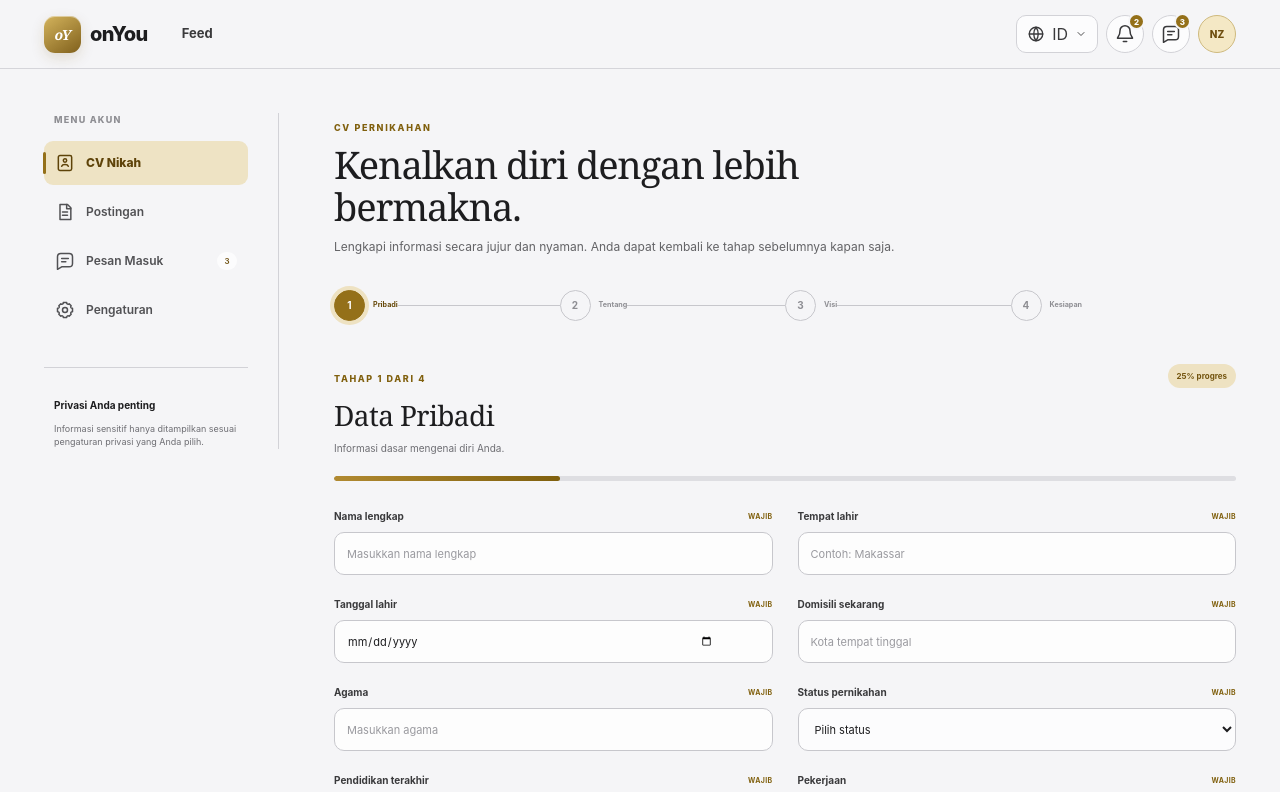
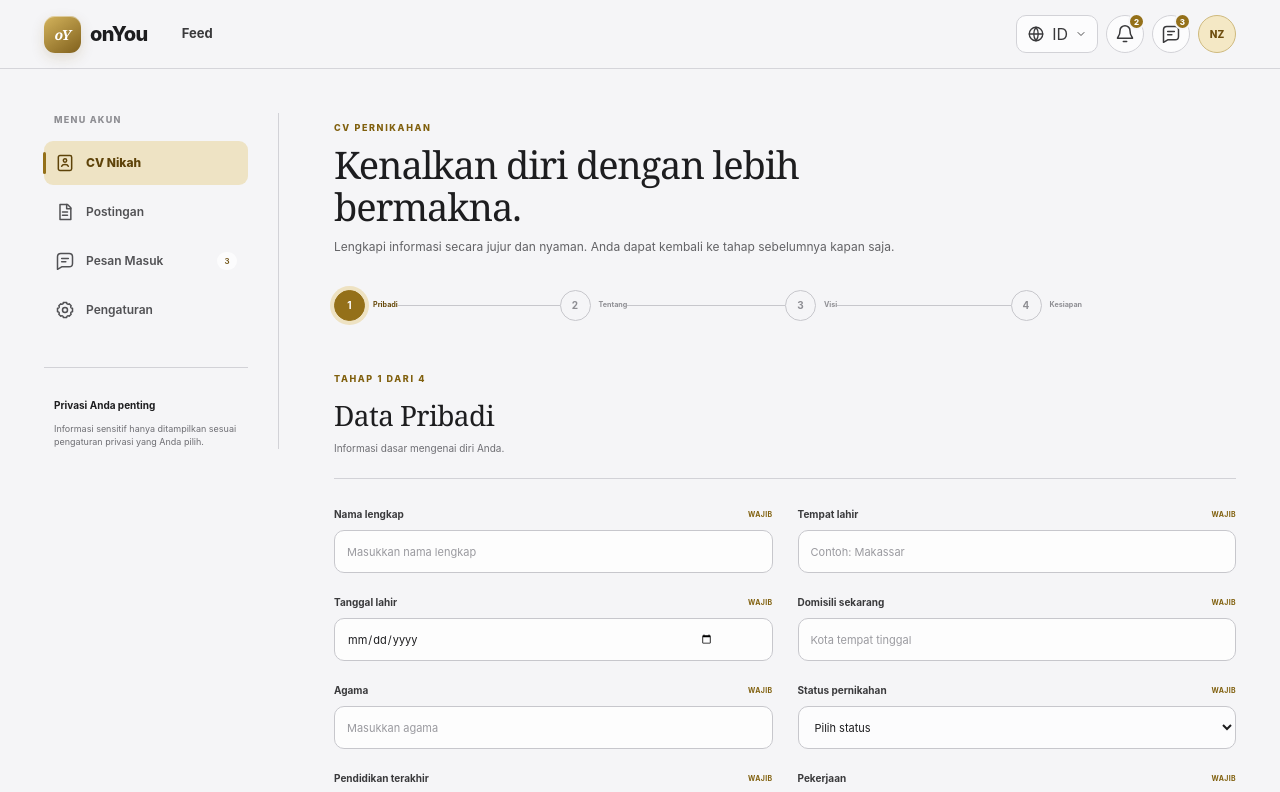
Before and after one commit to n4inz/onYou, a Next.js app: page /accounts/cv-pernikahan/create in a window 1280 px wide. Shown: the top 792 px of the page. Built offline with nearby package versions, Linux system fonts and the light colour scheme.

Commit message:
fix: make final CV fields optional

```diff
--- a/src/app/accounts/cv-pernikahan/create/cv-marriage-form.tsx
+++ b/src/app/accounts/cv-pernikahan/create/cv-marriage-form.tsx
@@ -18,7 +18,7 @@ const REQUIRED: Record<number, string[]> = {
   1: ["fullName", "birthPlace", "birthDate", "domicile", "religion", "maritalStatus", "education", "job"],
   2: [],
   3: [],
-  4: ["marriageTarget"],
+  4: [],
 };
 
 function cx(...names: Array<string | false | undefined>) {
@@ -98,7 +98,6 @@ export default function CvMarriageForm() {
   const submit = (event: FormEvent) => { event.preventDefault(); if (validate(4)) setSubmitted(true); };
   const togglePanel = (target: Exclude<Panel, null>) => setPanel((current) => current === target ? null : target);
   const completed = Object.values(values).filter(Boolean).length;
-  const progress = step * 25;
 
   return <div className={styles.page}>
     <header className={styles.header}><div className={styles.headerInner}>
@@ -136,10 +135,7 @@ export default function CvMarriageForm() {
         <ol className={styles.steps}>{STEPS.map((item) => <li key={item.number} className={cx(step === item.number && styles.currentStep, step > item.number && styles.doneStep)}><button type="button" onClick={() => item.number < step && setStep(item.number)} disabled={item.number > step}><span>{step > item.number ? <Icon name="check" size={15}/> : item.number}</span><small>{item.short}</small></button></li>)}</ol>
 
         <form onSubmit={submit} noValidate>
-          <div className={styles.sectionHead}><div><span>Tahap {step} dari 4</span><h2>{STEPS[step - 1].title}</h2><p>{STEPS[step - 1].description}</p></div><small>{progress}% progres</small></div>
-          <div className={styles.progress} role="progressbar" aria-label="Progres pengisian CV Nikah" aria-valuemin={0} aria-valuemax={100} aria-valuenow={progress}>
-            <span style={{ width: `${progress}%` }}/>
-          </div>
+          <div className={styles.sectionHead}><div><span>Tahap {step} dari 4</span><h2>{STEPS[step - 1].title}</h2><p>{STEPS[step - 1].description}</p></div></div>
 
           {step === 1 && <div className={styles.fields}>
             <Field label="Nama lengkap" name="fullName" value={value("fullName")} onChange={update} required placeholder="Masukkan nama lengkap" error={errors.has("fullName")}/>
@@ -180,7 +176,7 @@ export default function CvMarriageForm() {
 
           {step === 4 && <div className={styles.fields}>
             <TextArea label="Harapan terhadap pasangan" name="partnerExpectation" value={value("partnerExpectation")} onChange={update} placeholder="Ceritakan nilai, karakter, dan harapan Anda…" rows={5}/>
-            <Field label="Target waktu menikah" name="marriageTarget" value={value("marriageTarget")} onChange={update} required placeholder="Contoh: dalam 1–2 tahun" error={errors.has("marriageTarget")}/>
+            <Field label="Target waktu menikah" name="marriageTarget" value={value("marriageTarget")} onChange={update} placeholder="Contoh: dalam 1–2 tahun"/>
             <TextArea label="Persiapan yang sedang dilakukan" name="preparation" value={value("preparation")} onChange={update} placeholder="Ceritakan persiapan pribadi, finansial, atau keluarga…"/>
             <section className={styles.review}><div><span><Icon name="check" size={17}/></span><div><h3>Siap untuk ditinjau</h3><p>Anda telah mengisi {completed} informasi. Periksa kembali setiap tahap sebelum menyimpan CV.</p></div></div><button type="button" onClick={() => setStep(1)}>Tinjau dari awal</button></section>
           </div>}
```
Also changed, not shown: src/app/accounts/cv-pernikahan/create/cv-marriage.module.css.
